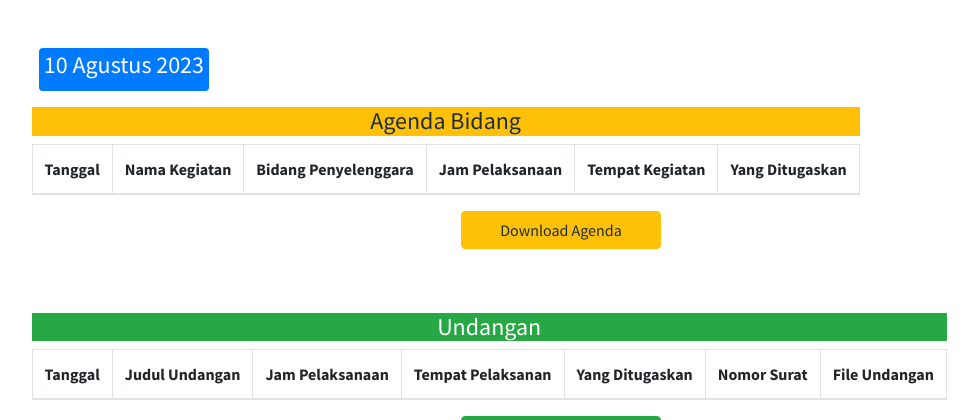
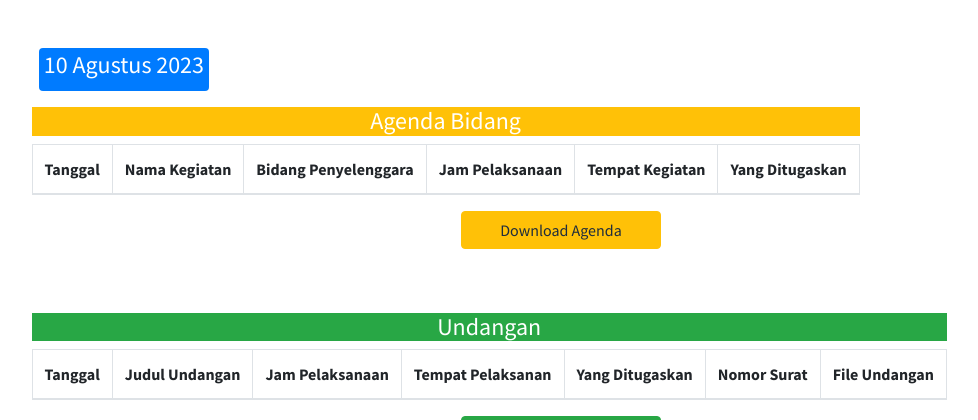
Before and after one commit to benedictus20/project_bpsdm, a CodeIgniter app: page /bpsdm_jabar/ in a window 1280 px wide. Shown: the part 92-512 px from the top of the page, without its empty margins (79-1057 px from the left). Run offline with CodeIgniter, Linux system fonts and the light colour scheme; data that the repository does not hold is empty; some libraries are stand-ins or nearby versions.

Commit message:
tampilan home terbaru

```diff
--- a/application/views/home.php
+++ b/application/views/home.php
@@ -54,7 +54,7 @@
                 <div class="row">
                     <div>
                         <div class="text-white bg-warning disabled color-palette">
-                            <h4 class="text-center">Agenda Bidang</h4>
+                            <h4 class="text-center text-white">Agenda Bidang</h4>
                         </div>
                         <table id="example2" class="table table-bordered table-hover">
                             <thead>
```
